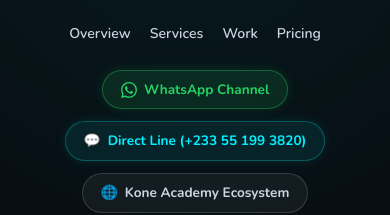
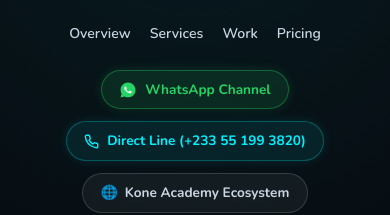
Before and after one commit to PhilipKone/Kone-Digital, a React (Vite) app: page / in a window 390 px wide. Shown: the part 11103-11318 px from the top of the page. Built offline with nearby package versions, Linux system fonts and the light colour scheme; no server answers.

Commit message:
fix(ui): upgrade footer WhatsApp badge to official two-tone SVG and replace emoji with vector phone icon

```diff
--- a/src/App.tsx
+++ b/src/App.tsx
@@ -292,15 +292,16 @@
               textDecoration: 'none',
               display: 'inline-flex',
               alignItems: 'center',
-              gap: '0.45rem',
+              gap: '0.5rem',
               boxShadow: '0 0 12px rgba(37, 211, 102, 0.15)',
               transition: 'all 0.2s ease'
             }}
           >
-            <svg viewBox="0 0 24 24" width="16" height="16" fill="currentColor">
-              <path d="M17.472 14.382c-.297-.149-1.758-.867-2.03-.967-.273-.099-.471-.148-.67.15-.197.297-.767.966-.94 1.164-.173.199-.347.223-.644.075-.297-.15-1.255-.463-2.39-1.475-.883-.788-1.48-1.761-1.653-2.059-.173-.297-.018-.458.13-.606.134-.133.298-.347.446-.52.149-.174.198-.298.298-.497.099-.198.05-.371-.025-.52-.075-.149-.669-1.612-.916-2.207-.242-.579-.487-.501-.669-.51l-.57-.01c-.198 0-.52.074-.792.372s-1.04 1.016-1.04 2.479 1.065 2.876 1.213 3.074c.149.198 2.095 3.2 5.076 4.487.709.306 1.263.489 1.694.626.712.226 1.36.194 1.872.118.571-.085 1.758-.719 2.006-1.413.248-.694.248-1.289.173-1.413-.074-.124-.272-.198-.57-.347m-5.421 7.403h-.004a9.87 9.87 0 01-5.031-1.378l-.361-.214-3.741.982.998-3.648-.235-.374a9.86 9.86 0 01-1.51-5.26c.001-5.45 4.436-9.884 9.888-9.884 2.64 0 5.122 1.03 6.988 2.898a9.825 9.825 0 012.893 6.994c-.003 5.45-4.437 9.884-9.885 9.884m8.413-18.297A11.815 11.815 0 0012.05 0C5.495 0 .16 5.335.157 11.892c0 2.096.547 4.142 1.588 5.945L.057 24l6.305-1.654a11.882 11.882 0 005.683 1.448h.005c6.554 0 11.89-5.335 11.893-11.893a11.821 11.821 0 00-3.48-8.413z"/>
+            <svg viewBox="0 0 24 24" width="18" height="18" style={{ flexShrink: 0 }}>
+              <path fill="#25D366" d="M12.04 2C6.58 2 2.13 6.45 2.13 11.91c0 1.75.46 3.45 1.32 4.95L2.05 22l5.25-1.38c1.45.79 3.08 1.21 4.74 1.21 5.46 0 9.91-4.45 9.91-9.91 0-2.65-1.03-5.14-2.9-7.01A9.82 9.82 0 0 0 12.04 2z"/>
+              <path fill="#FFFFFF" d="M8.53 7.33c-.16 0-.42.06-.64.3-.22.24-.85.83-.85 2.02 0 1.19.87 2.34.99 2.5.12.16 1.7 2.6 4.12 3.65.58.25 1.03.4 1.38.51.58.18 1.11.16 1.53.1.47-.07 1.44-.59 1.64-1.16.2-.57.2-1.06.14-1.16-.06-.1-.22-.16-.46-.28s-1.44-.71-1.66-.79-.38-.12-.54.12c-.16.24-.63.79-.77.95-.14.16-.28.18-.52.06s-1.02-.38-1.94-1.2c-.72-.64-1.2-1.43-1.34-1.67-.14-.24-.02-.37.1-.49.11-.11.24-.28.36-.42.12-.14.16-.24.24-.4.08-.16.04-.3-.02-.42s-.54-1.31-.74-1.79c-.2-.48-.4-.41-.55-.42l-.47-.01z"/>
             </svg>
-            WhatsApp Channel
+            <span>WhatsApp Channel</span>
           </a>
           <a
             href="https://wa.me/233551993820?text=Hi%20Kone%20Digital%2C%20I'd%20like%20to%20get%20in%20touch."
@@ -317,12 +318,14 @@
               textDecoration: 'none',
               display: 'inline-flex',
               alignItems: 'center',
-              gap: '0.45rem',
+              gap: '0.5rem',
               boxShadow: '0 0 12px rgba(0, 255, 255, 0.1)',
               transition: 'all 0.2s ease'
             }}
           >
-            <span>💬</span>
+            <svg width="15" height="15" viewBox="0 0 24 24" fill="none" stroke="currentColor" strokeWidth="2.2" strokeLinecap="round" strokeLinejoin="round" style={{ flexShrink: 0 }}>
+              <path d="M22 16.92v3a2 2 0 0 1-2.18 2 19.79 19.79 0 0 1-8.63-3.07 19.5 19.5 0 0 1-6-6 19.79 19.79 0 0 1-3.07-8.67A2 2 0 0 1 4.11 2h3a2 2 0 0 1 2 1.72 12.84 12.84 0 0 0 .7 2.81 2 2 0 0 1-.45 2.11L8.09 9.91a16 16 0 0 0 6 6l1.27-1.27a2 2 0 0 1 2.11-.45 12.84 12.84 0 0 0 2.81.7A2 2 0 0 1 22 16.92z"></path>
+            </svg>
             <span>Direct Line (+233 55 199 3820)</span>
           </a>
           <a
```
